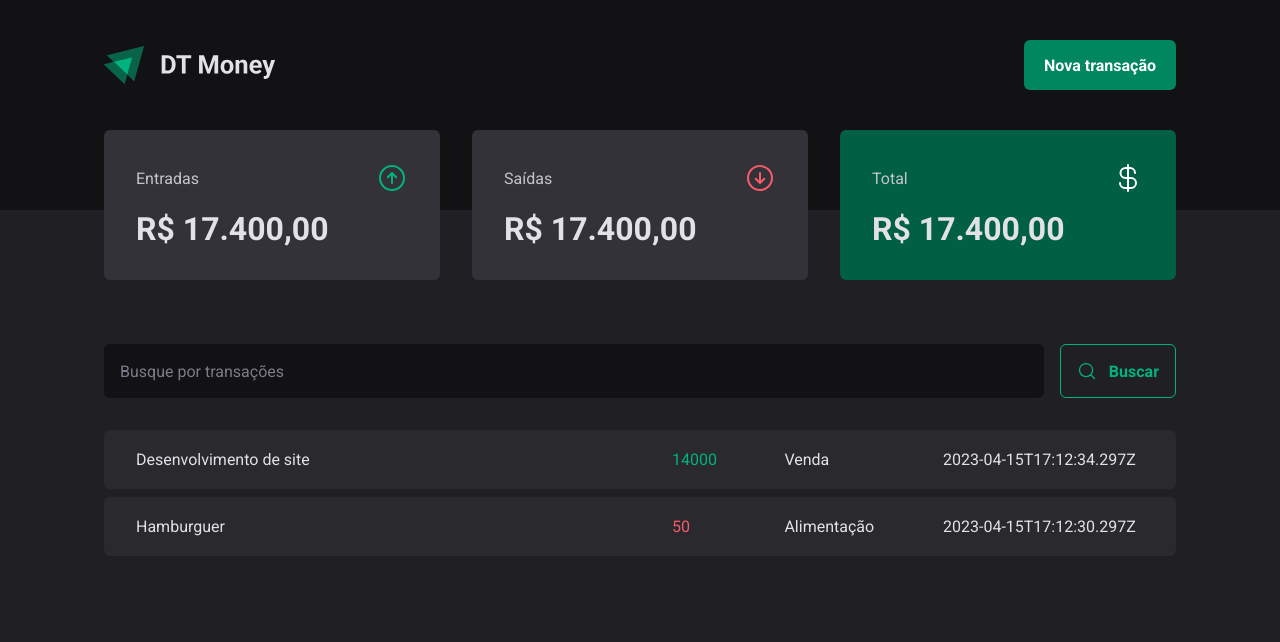
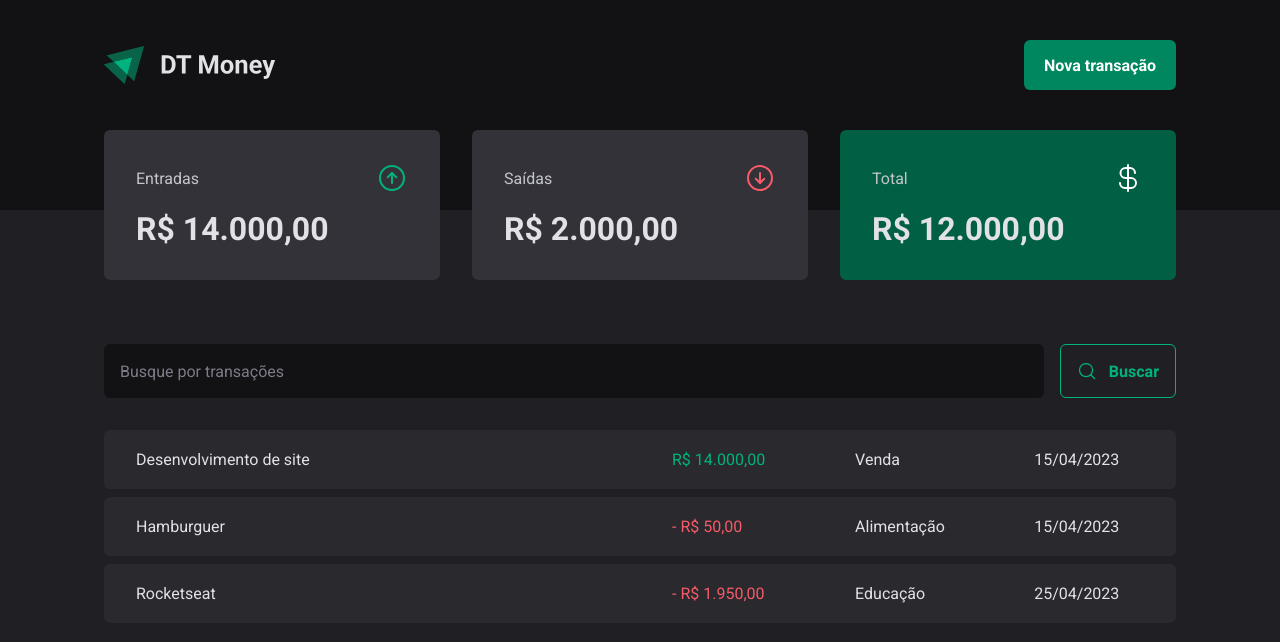
Before and after one commit to PeuDevBr/Ignite_2023_projeto03, a React (Vite) app: page / in a window 1280 px wide. Shown: the top 642 px of the page. Built offline with nearby package versions, Linux system fonts and the light colour scheme; data requests are answered from the project's data file.

Commit message:
Criação do contexto e formatação de valores

```diff
--- a/server.json
+++ b/server.json
@@ -15,6 +15,14 @@
             "category": "Alimentação",
             "price": 50,
             "createdAt": "2023-04-15T17:12:30.297Z"
+        },
+        {
+            "id": 3,
+            "description": "Rocketseat",
+            "type": "outcome",
+            "category": "Educação",
+            "price": 1950,
+            "createdAt": "2023-04-25T18:12:30.297Z"
         }
     ]
 }
--- a/src/App.tsx
+++ b/src/App.tsx
@@ -2,11 +2,14 @@
 import { defaultTheme } from './styles/themes/default'
 import { GlobalStyle } from './styles/global'
 import { Transactions } from './pages/Transactions'
+import { TransactionsProvider } from './Contexts/TransactionsContext'
 
 export function App() {
   return (
     <ThemeProvider theme={defaultTheme}>
-      <Transactions />
+      <TransactionsProvider>
+        <Transactions />
+      </TransactionsProvider>
 
       <GlobalStyle />
     </ThemeProvider>
--- /dev/null
+++ b/src/Contexts/TransactionsContext.tsx
@@ -0,0 +1,40 @@
+import { ReactNode, createContext, useEffect, useState } from 'react'
+
+interface TransactionProps {
+  id: number
+  description: string
+  type: 'income' | 'outcome'
+  price: number
+  category: string
+  createdAt: string
+}
+
+interface TransactionContextType {
+  transactions: TransactionProps[]
+  // retorna uma lista de transações do tipo TransactionProps
+}
+
+interface TransactionsProviderProps {
+  children: ReactNode
+}
+
+export const TransactionContext = createContext({} as TransactionContextType)
+
+export function TransactionsProvider({ children }: TransactionsProviderProps) {
+  const [transactions, setTransactions] = useState<TransactionProps[]>([])
+  async function loadTransactions() {
+    const response = await fetch('http://localhost:3333/transactions')
+    const data = await response.json()
+
+    setTransactions(data)
+  }
+  useEffect(() => {
+    loadTransactions()
+  }, [])
+
+  return (
+    <TransactionContext.Provider value={{ transactions }}>
+      {children}
+    </TransactionContext.Provider>
+  )
+}
--- a/src/components/Summary/index.tsx
+++ b/src/components/Summary/index.tsx
@@ -1,7 +1,32 @@
 import { ArrowCircleDown, ArrowCircleUp, CurrencyDollar } from 'phosphor-react'
 import { SummaryCard, SummaryContainer } from './styles'
+import { useContext } from 'react'
+import { TransactionContext } from '../../Contexts/TransactionsContext'
+import { priceFormatter } from '../../utils/formatter'
 
 export function Summary() {
+  const { transactions } = useContext(TransactionContext)
+
+  // reduce -> {incomes: 0, outcome: 0, total: 0}
+
+  const summary = transactions.reduce(
+    (acc, transaction) => {
+      if (transaction.type === 'income') {
+        acc.income += transaction.price
+        acc.total += transaction.price
+      } else {
+        acc.outcome += transaction.price
+        acc.total -= transaction.price
+      }
+
+      return acc
+    },
+    {
+      income: 0,
+      outcome: 0,
+      total: 0,
+    },
+  )
   return (
     <SummaryContainer>
       <SummaryCard>
@@ -10,7 +35,7 @@
           <ArrowCircleUp size={32} color="#00b37e" />
         </header>
 
-        <strong> R$ 17.400,00</strong>
+        <strong>{priceFormatter.format(summary.income)}</strong>
       </SummaryCard>
 
       <SummaryCard>
@@ -19,7 +44,7 @@
           <ArrowCircleDown size={32} color="#f75a68" />
         </header>
 
-        <strong> R$ 17.400,00</strong>
+        <strong>{priceFormatter.format(summary.outcome)}</strong>
       </SummaryCard>
 
       <SummaryCard variant="green">
@@ -28,7 +53,7 @@
           <CurrencyDollar size={32} color="#fff" />
         </header>
 
-        <strong> R$ 17.400,00</strong>
+        <strong>{priceFormatter.format(summary.total)}</strong>
       </SummaryCard>
     </SummaryContainer>
   )
--- a/src/pages/Transactions/index.tsx
+++ b/src/pages/Transactions/index.tsx
@@ -1,4 +1,4 @@
-import { useEffect, useState } from 'react'
+import { useContext } from 'react'
 import { Header } from '../../components/Header'
 import { Summary } from '../../components/Summary'
 import { SearchForm } from './components/SearchForm'
@@ -7,27 +7,11 @@
   TransactionsTable,
   PriceHighlight,
 } from './styles'
-
-interface TransactionsProps {
-  id: number
-  description: string
-  type: 'income' | 'outcome'
-  price: number
-  category: string
-  createdAt: string
-}
+import { TransactionContext } from '../../Contexts/TransactionsContext'
+import { dateFormatter, priceFormatter } from '../../utils/formatter'
 
 export function Transactions() {
-  const [transactions, setTransactions] = useState<TransactionsProps[]>([])
-  async function loadTransactions() {
-    const response = await fetch('http://localhost:3333/transactions')
-    const data = await response.json()
-
-    setTransactions(data)
-  }
-  useEffect(() => {
-    loadTransactions()
-  }, [])
+  const { transactions } = useContext(TransactionContext)
 
   return (
     <div>
@@ -44,11 +28,14 @@
                   <td width="50%">{transaction.description}</td>
                   <td>
                     <PriceHighlight variant={transaction.type}>
-                      {transaction.price}
+                      {transaction.type === 'outcome' && '- '}
+                      {priceFormatter.format(transaction.price)}
                     </PriceHighlight>
                   </td>
                   <td>{transaction.category}</td>
-                  <td>{transaction.createdAt}</td>
+                  <td>
+                    {dateFormatter.format(new Date(transaction.createdAt))}
+                  </td>
                 </tr>
               )
             })}
--- /dev/null
+++ b/src/utils/formatter.ts
@@ -0,0 +1,6 @@
+export const dateFormatter = new Intl.DateTimeFormat('pt-BR')
+
+export const priceFormatter = new Intl.NumberFormat('pt-BR', {
+  style: 'currency',
+  currency: 'BRL',
+})
```
